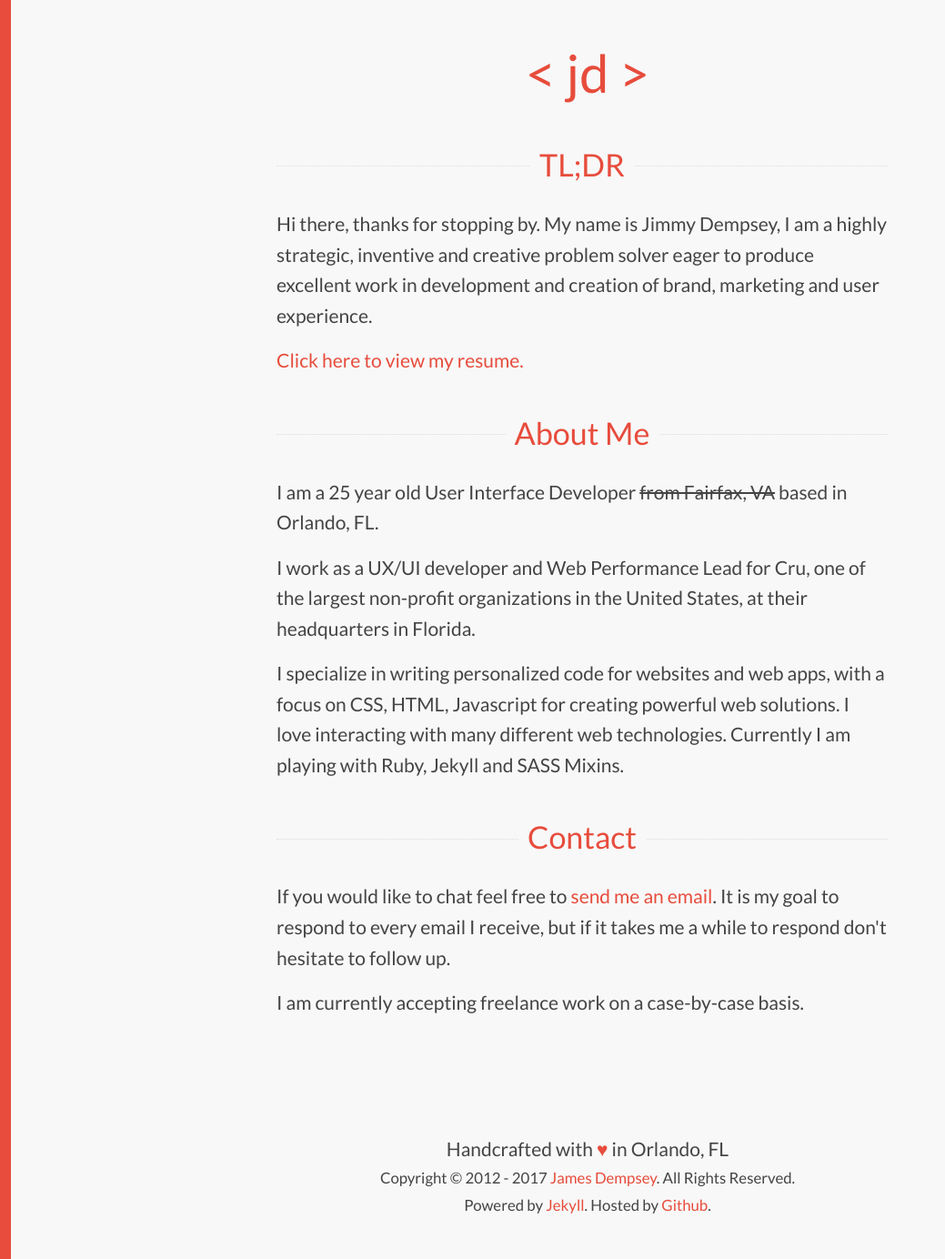
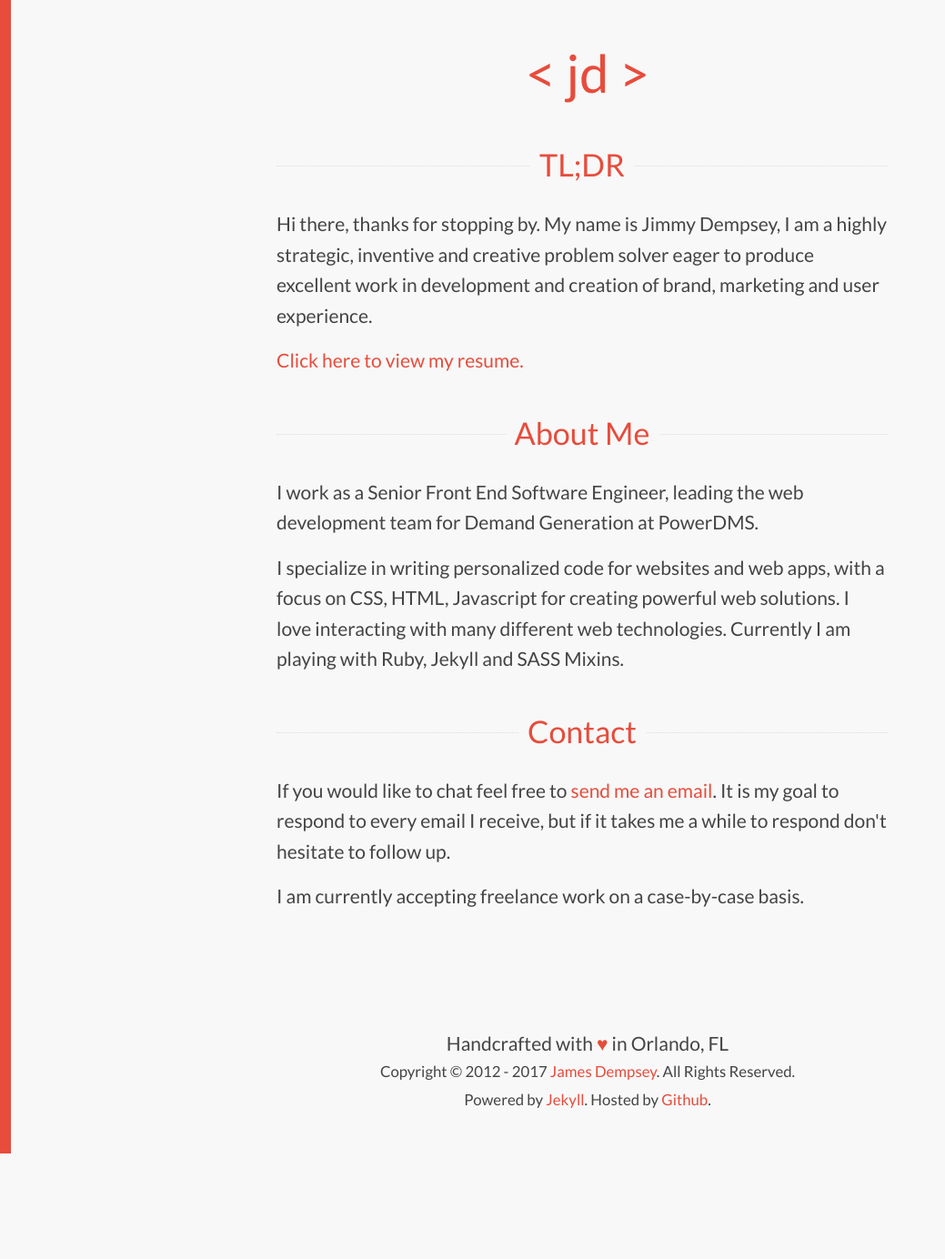
Before and after one commit to thejamesdempsey/thejamesdempsey, a Jekyll site: the page built from index.html, in a window 1280 px wide. Shown: the whole page at 91% size, without its empty margins (0-1039 px from the left). Built offline with Jekyll 4.4.1, drawn with Linux system fonts in a browser that asks for light colours; after the commit the page ends 1268 px from its top, so only the background shows below that.

Commit message:
Update index.html

```diff
--- a/index.html
+++ b/index.html
@@ -3,29 +3,15 @@ layout: default
 title: Home | thejamesdempsey.com
 page-class: page--about
 ---
-<!--
-	<h2  class="line-break"><span>About Me</span></h2>
--->
 	<h3  class="line-break"><span>TL;DR</span></h3>
 	<p>Hi there, thanks for stopping by. My name is Jimmy Dempsey, I am a highly strategic, inventive and creative problem solver eager to produce excellent work in development and creation of brand, marketing and user experience.</p>
 	<p><a href="resume.pdf" target="_blank">Click here to view my resume.</a></p>
 
 
 	<h3  class="line-break"><span>About Me</span></h3>
-	<p>I am a 25 year old User Interface Developer <strike> from Fairfax, VA</strike> based in Orlando, FL.</p>
-  <!--
-	<figure>
-		<img src="{{site.url}}/assets/images/james-dempsey.jpg" alt="James Dempsey Photo"></img>
-		<figcaption>Photo credit goes to <a href="https://twitter.com/TyPeeve" alt="teevio twitter" target="_blank">Ty Peavy</a></figcaption>
-	</figure>
-  -->
-    <p>I work as a UX/UI developer and Web Performance Lead for Cru, one of the largest non-profit organizations in the United States, at their headquarters in Florida.</p>
+    	<p>I work as a Senior Front End Software Engineer, leading the web development team for Demand Generation at PowerDMS.</p>
 	<p>I specialize in writing personalized code for websites and web apps, with a focus on CSS, HTML, Javascript for creating powerful web solutions. I love interacting with many different web technologies. Currently I am playing with Ruby, Jekyll and SASS Mixins.</p>
 
-	<!--
-	<h3  class="line-break"><span>SmartClickr</span></h3>
-	<p><a href="http://smartclickr.com" alt="smartclickr.com" target="_blank">SmartClickr</a>, a project I built with 3 classmates in 2013, is an all-in-one audience response system build to help facilitate better communication with a speaker and audience members. It is a web app built to run on any internet connected device. It is super easy and fun to use and it is built on Node.js so it is lighting quick. The responses from the audience grow on charts in real-time. You should really check it out.</p>
-	-->
 
 	<h3  class="line-break"><span>Contact</span></h3>
 	<p>If you would like to chat feel free to <a href="mailto:thejamesdempsey@gmail.com">send me an email</a>. It is my goal to respond to every email I receive, but if it takes me a while to respond don't hesitate to follow up.  </p>
```
